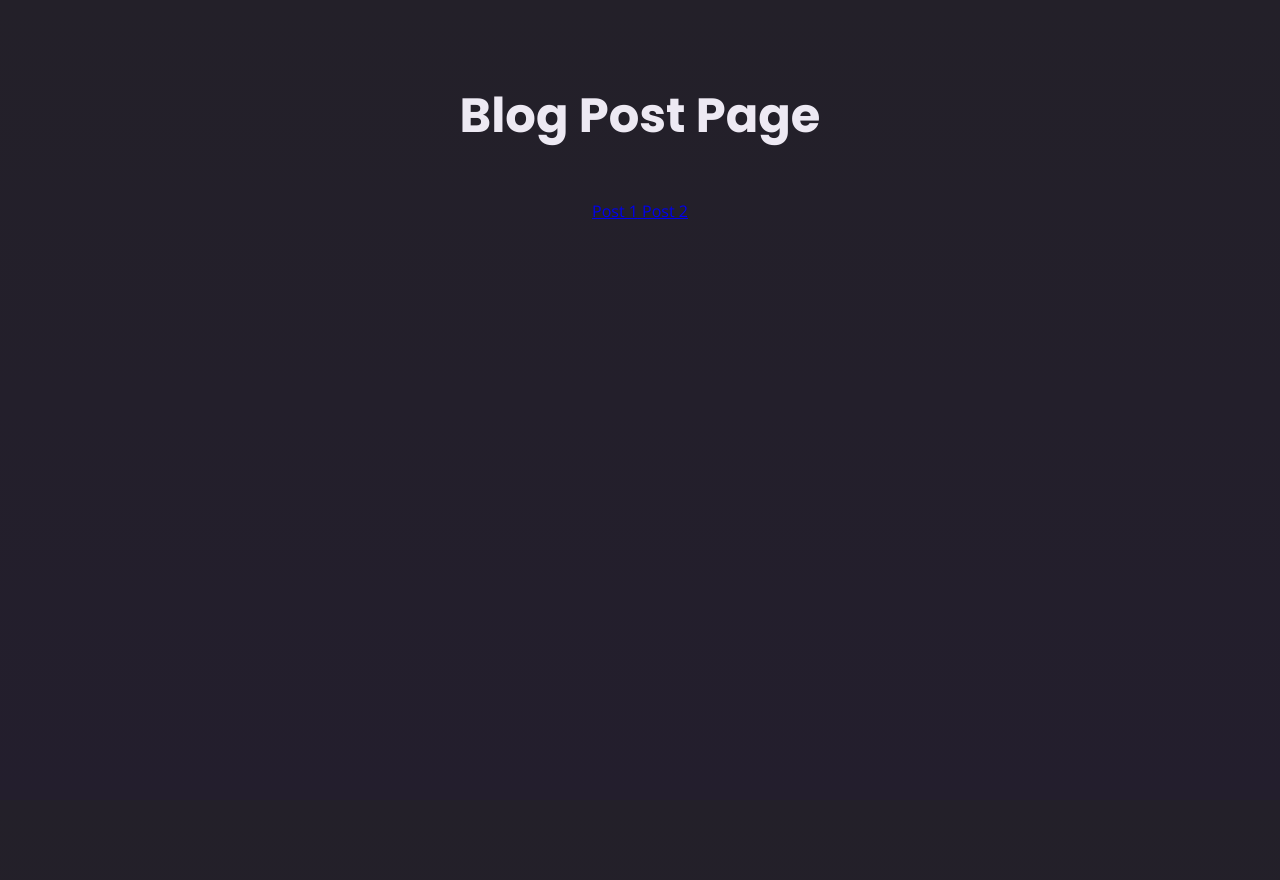
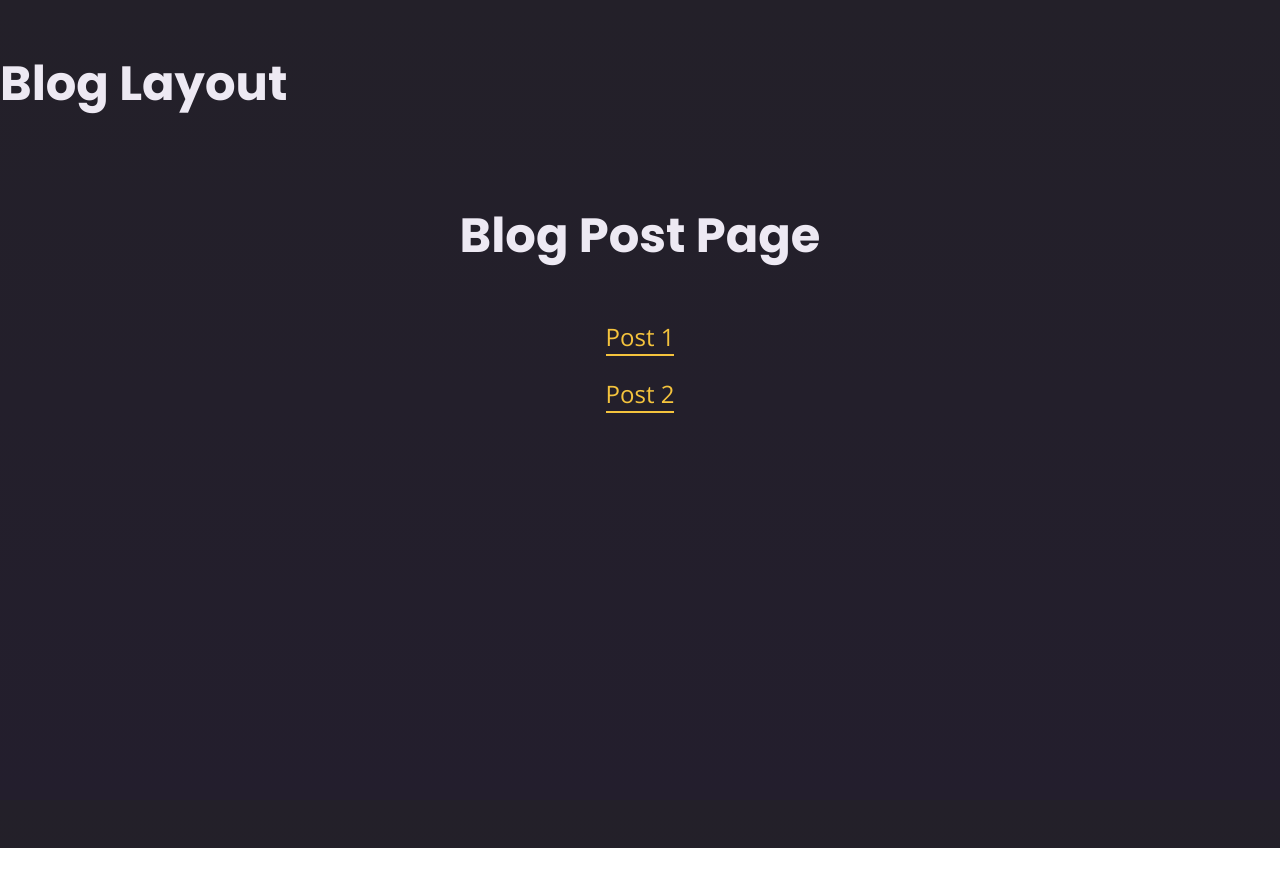
Before and after one commit to tandonsumit07/first-app, a Next.js app: page /blog in a window 1280 px wide. After the commit the page ends 848 px from the top, so only its background shows below. Built offline with nearby package versions, Linux system fonts and the light colour scheme.

Commit message:
Added Layout for Blog Page

```diff
--- /dev/null
+++ b/app/blog/layout.js
@@ -0,0 +1,8 @@
+export default function BlogLayout({children}){
+    return (
+        <>
+        <h1> Blog Layout </h1>
+        {children}
+        </>
+    )
+}
--- a/app/blog/page.js
+++ b/app/blog/page.js
@@ -4,8 +4,8 @@ export default function BlogPostPage(){
     return (
         <main>
             <h1> Blog Post Page</h1>
-            <Link href="/blog/post-1" > Post 1</Link>
-            <Link href="/blog/post-2" > Post 2</Link>
+           <p> <Link href="/blog/post-1" > Post 1</Link></p>
+           <p> <Link href="/blog/post-2" > Post 2</Link></p>
         </main>
     )
 }
```
